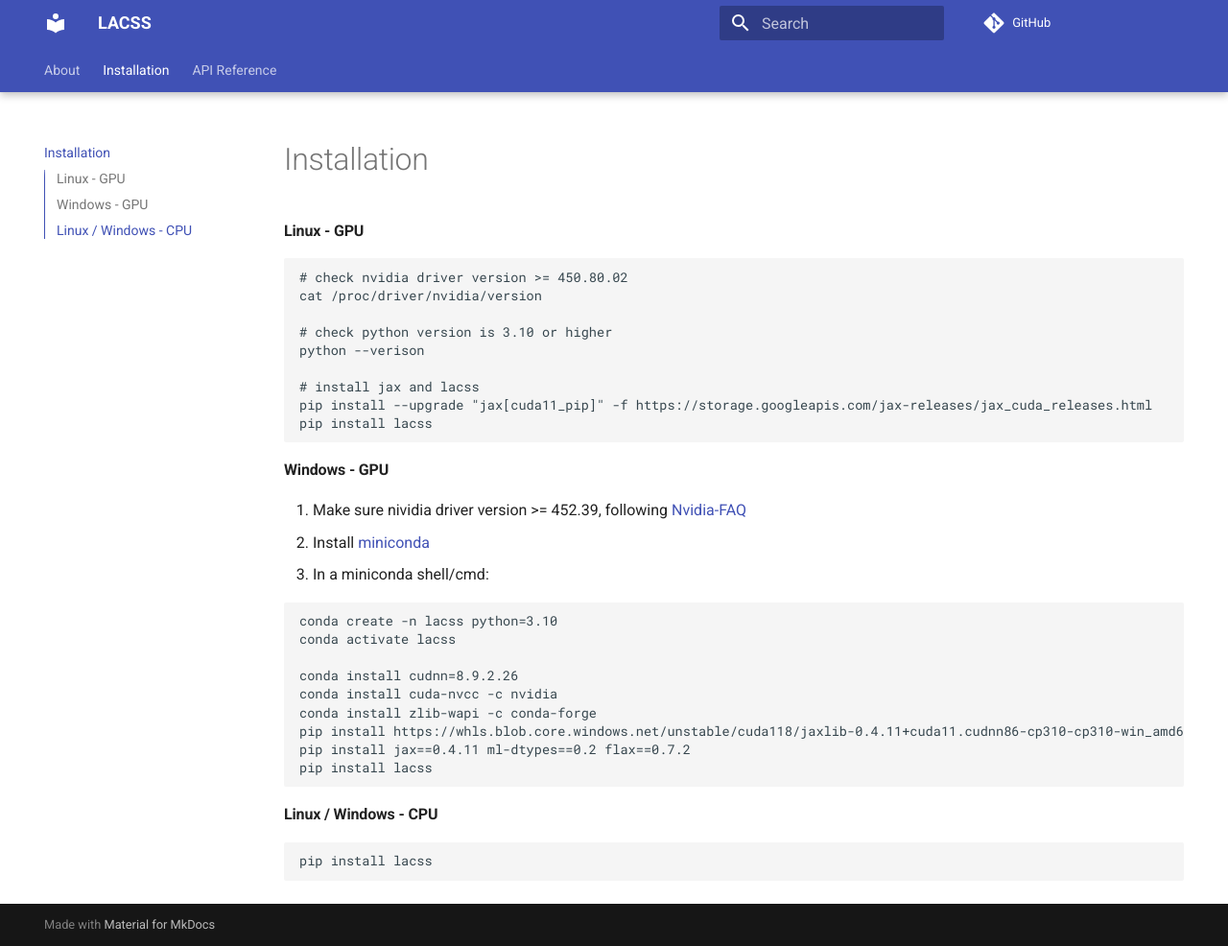
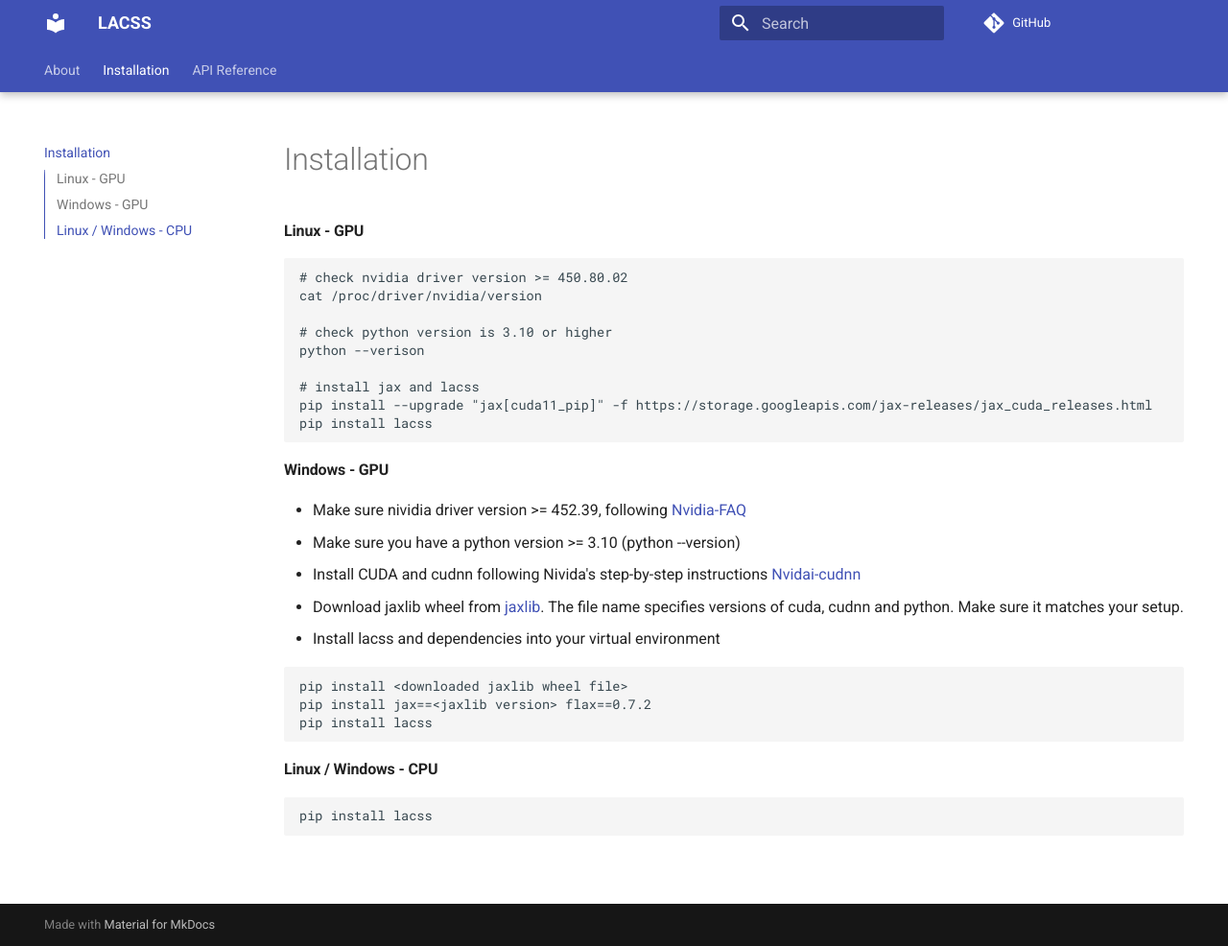
Before and after one commit to jiyuuchc/lacss, an MkDocs documentation site: the page built from docs/install.md, in a window 1280 px wide and 986 px high. Shown: the whole window at 96% size. Built offline with MkDocs 1.6.1 and Material for MkDocs 9.7.7, drawn with Linux system fonts in a browser that asks for light colours; comment, search, counter and statistics services are not loaded.

Commit message:
update installation document

````diff
--- a/docs/install.md
+++ b/docs/install.md
@@ -12,18 +12,15 @@ pip install lacss
 ```
 
 #### Windows - GPU
-  1. Make sure nividia driver version >= 452.39, following [Nvidia-FAQ](https://www.nvidia.com/en-gb/drivers/drivers-faq/)
-  2. Install [miniconda](https://docs.conda.io/projects/miniconda/en/latest/miniconda-install.html)
-  3. In a miniconda shell/cmd:
+  - Make sure nividia driver version >= 452.39, following [Nvidia-FAQ](https://www.nvidia.com/en-gb/drivers/drivers-faq/)
+  - Make sure you have a python version >= 3.10 (python --version)
+  - Install CUDA and cudnn following Nivida's step-by-step instructions [Nvidai-cudnn](https://docs.nvidia.com/deeplearning/cudnn/latest/installation/windows.html)
+  - Download jaxlib wheel from [jaxlib](https://whls.blob.core.windows.net/unstable/index.html). The file name specifies versions of cuda, cudnn and python. Make sure it matches your setup.
+  - Install lacss and dependencies into your virtual environment
+
 ```
-conda create -n lacss python=3.10
-conda activate lacss
-
-conda install cudnn=8.9.2.26
-conda install cuda-nvcc -c nvidia
-conda install zlib-wapi -c conda-forge
-pip install https://whls.blob.core.windows.net/unstable/cuda118/jaxlib-0.4.11+cuda11.cudnn86-cp310-cp310-win_amd64.whl
-pip install jax==0.4.11 ml-dtypes==0.2 flax==0.7.2
+pip install <downloaded jaxlib wheel file>
+pip install jax==<jaxlib version> flax==0.7.2
 pip install lacss
 ```
 
````
